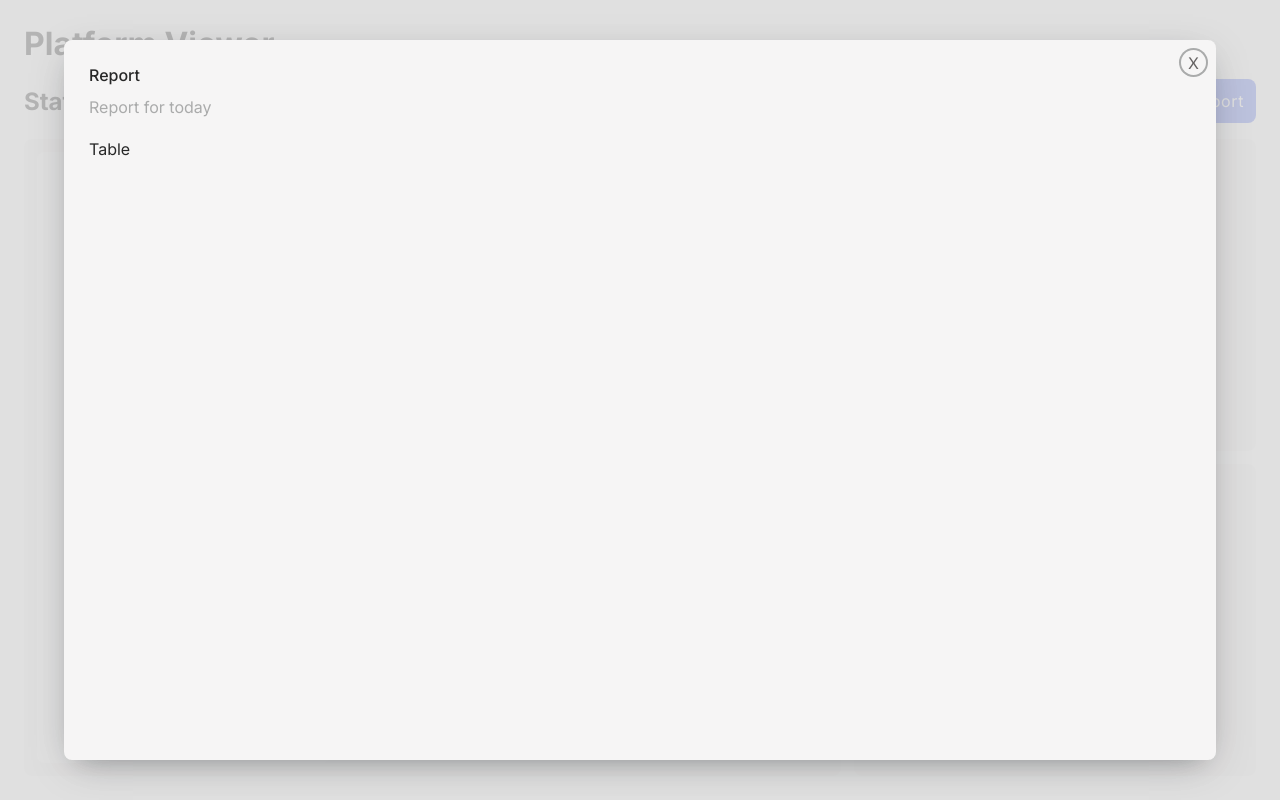
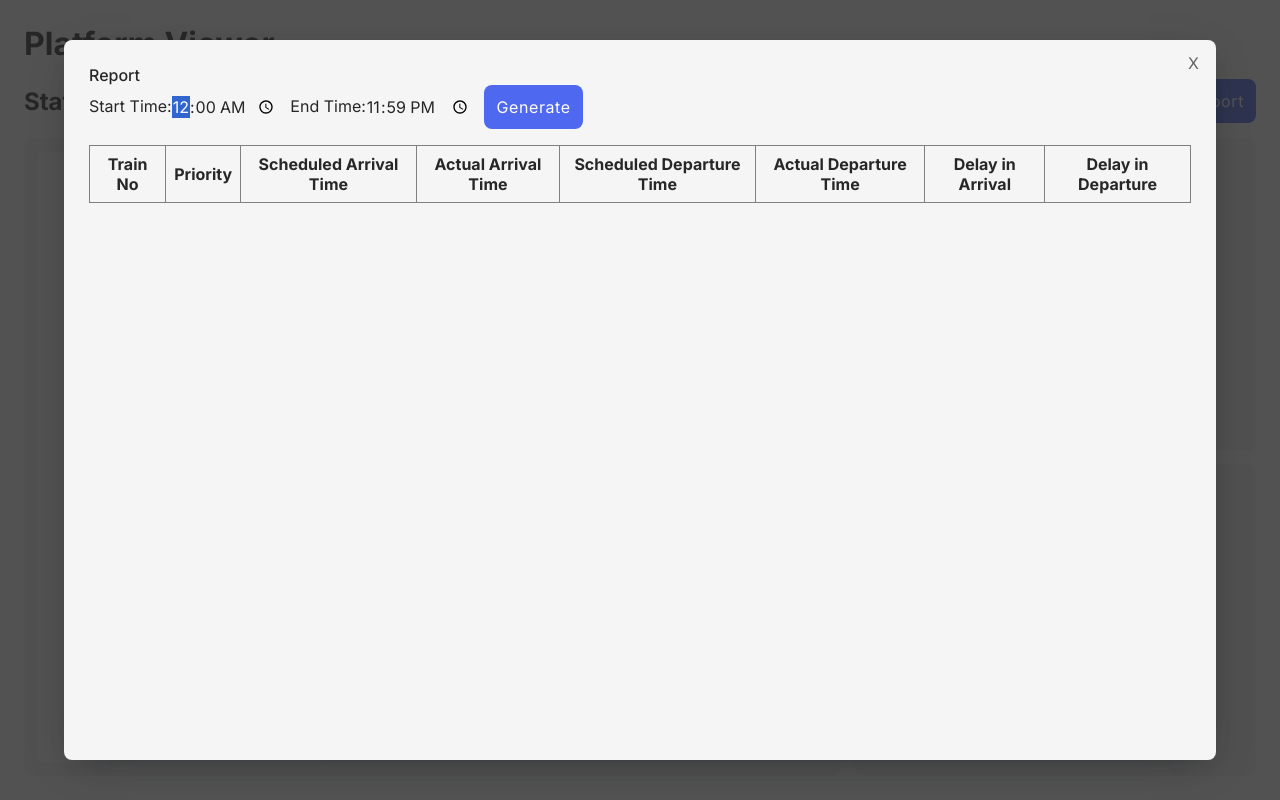
Before and after one commit to crisner/platform-scheduler, a Next.js app: page / in a window 1280 px wide. Both pictures are taken after a click on the button "Get Report". Built offline with nearby package versions, Linux system fonts and the light colour scheme.

Commit message:
Implement report generation

```diff
--- a/package.json
+++ b/package.json
@@ -10,6 +10,8 @@
   },
   "dependencies": {
     "@radix-ui/react-dialog": "^1.1.1",
+    "@tanstack/react-table": "^8.19.3",
+    "dayjs": "^1.11.12",
     "next": "14.2.5",
     "papaparse": "^5.4.1",
     "react": "^18",
--- a/src/app/globals.css
+++ b/src/app/globals.css
@@ -31,6 +31,19 @@ body {
 a {
   color: inherit;
   text-decoration: none;
+}
+
+.flex-align-center {
+  display: flex;
+  align-items: center;
+}
+
+.gap {
+  gap: 0.8rem;
+}
+
+.mb-1 {
+  margin-bottom: 1rem;
 }
 
 .btn {
--- a/src/components/GenerateReport.jsx
+++ b/src/components/GenerateReport.jsx
@@ -1,8 +1,13 @@
-import React from 'react';
-import * as Dialog from '@radix-ui/react-dialog';
-import './report.css';
+import React, { useState } from "react";
+import * as Dialog from "@radix-ui/react-dialog";
+import "./report.css";
+import TrainTable from "./TrainTable";
+import TimeRangeSelector from "./ui/TimeRangeSelector";
 
-const GenerateReport = () => (
+const GenerateReport = () => {
+  const [filter, setFilter] = useState({});
+  const [generate, setGenerate] = useState();
+  return (
     <Dialog.Root>
       <Dialog.Trigger asChild>
         <button className="btn btn-primary">Get Report</button>
@@ -11,13 +16,22 @@ const GenerateReport = () => (
         <Dialog.Overlay className="ReportOverlay" />
         <Dialog.Content className="ReportContent">
           <Dialog.Title className="ReportTitle">Report</Dialog.Title>
-        <Dialog.Description className="ReportDescription">
-          Report for today
-        </Dialog.Description>
-        <div>Table</div>
-
+          <div className="flex-align-center gap mb-1">
+            <TimeRangeSelector handleChange={setFilter} />
+            <button
+              className="btn btn-primary"
+              onClick={() => setGenerate(filter)}
+            >
+              Generate
+            </button>
+          </div>
+          <TrainTable filter={generate} />
           <Dialog.Close asChild>
-          <button className="IconButton" aria-label="Close">
+            <button
+              onClick={() => setGenerate(null)}
+              className="IconButton"
+              aria-label="Close"
+            >
               X
             </button>
           </Dialog.Close>
@@ -25,5 +39,6 @@ const GenerateReport = () => (
       </Dialog.Portal>
     </Dialog.Root>
   );
+};
 
 export default GenerateReport;
--- /dev/null
+++ b/src/components/TrainTable.jsx
@@ -0,0 +1,123 @@
+import React, { useEffect, useState } from "react";
+import {
+  useReactTable,
+  createColumnHelper,
+  getCoreRowModel,
+} from "@tanstack/react-table";
+import { flexRender } from "@tanstack/react-table";
+import dayjs from "dayjs";
+import customParseFormat from "dayjs/plugin/customParseFormat";
+import isSameOrBefore from "dayjs/plugin/isSameOrBefore";
+import isSameOrAfter from "dayjs/plugin/isSameOrAfter";
+
+const columnHelper = createColumnHelper();
+
+const TrainTable = ({ filter }) => {
+  const storedData = localStorage.getItem("trains");
+  const data = storedData ? JSON.parse(storedData) : [];
+
+  const calculateDelay = (scheduled, actual) => {
+    if (!scheduled || !actual) return 0;
+    dayjs.extend(customParseFormat);
+    const scheduledTime = dayjs(scheduled, "HH:mm");
+    const actualTime = dayjs(actual, "HH:mm");
+    return actualTime.diff(scheduledTime, "minute");
+  };
+
+  const filterByArrivalTime = (data, startTime, endTime) => {
+    dayjs.extend(customParseFormat);
+    const start = dayjs(startTime, "HH:mm");
+    const end = dayjs(endTime, "HH:mm");
+    dayjs.extend(isSameOrBefore);
+    dayjs.extend(isSameOrAfter);
+    return data.filter((train) => {
+      const arrival = dayjs(train.arrivalTime, "HH:mm");
+      return arrival.isSameOrAfter(start) && arrival.isSameOrBefore(end);
+    });
+  };
+  const [filteredData, setFilteredData] = useState([]);
+  useEffect(() => {
+    if (!filter) return;
+    const filtered = filterByArrivalTime(data, filter.start, filter.end);
+    setFilteredData(filtered);
+  }, [filter]);
+
+  const columns = [
+    columnHelper.accessor("id", {
+      header: "Train No",
+    }),
+    columnHelper.accessor("priority", {
+      header: "Priority",
+    }),
+    columnHelper.accessor("scheduledArrivalTime", {
+      header: "Scheduled Arrival Time",
+    }),
+    columnHelper.accessor("arrivalTime", {
+      header: "Actual Arrival Time",
+    }),
+    columnHelper.accessor("scheduledDepartureTime", {
+      header: "Scheduled Departure Time",
+    }),
+    columnHelper.accessor("departureTime", {
+      header: "Actual Departure Time",
+    }),
+    columnHelper.accessor(
+      (row) => {
+        return calculateDelay(row.scheduledArrivalTime, row.arrivalTime);
+      },
+      {
+        header: "Delay in Arrival",
+      }
+    ),
+    columnHelper.accessor(
+      (row) => calculateDelay(row.scheduledDepartureTime, row.departureTime),
+      {
+        header: "Delay in Departure",
+      }
+    ),
+  ];
+
+  const table = useReactTable({
+    data: filteredData,
+    columns,
+    getCoreRowModel: getCoreRowModel(),
+  });
+
+  return (
+    <table style={{ borderCollapse: "collapse" }}>
+      <thead>
+        {table.getHeaderGroups().map((headerGroup) => (
+          <tr key={headerGroup.id} style={{ borderBottom: "1px solid gray" }}>
+            {headerGroup.headers.map((header) => (
+              <th
+                key={header.id}
+                style={{ border: "1px solid gray", padding: "8px" }}
+              >
+                {header.column.columnDef.header}
+              </th>
+            ))}
+          </tr>
+        ))}
+      </thead>
+      <tbody>
+        {table
+          .getRowModel()
+          .rows.filter((row) => row.original.id)
+          .map((row) => (
+            <tr key={row.id} style={{ borderBottom: "1px solid gray" }}>
+              {row.getVisibleCells().map((cell) => (
+                <td
+                  key={cell.id}
+                  style={{ border: "1px solid gray", padding: "8px" }}
+                >
+                  {flexRender(cell.column.columnDef.cell, cell.getContext())}
+                </td>
+              ))}
+            </tr>
+          ))}
+      </tbody>
+    </table>
+  );
+};
+
+export default TrainTable;
--- a/src/components/report.css
+++ b/src/components/report.css
@@ -7,7 +7,7 @@ input {
 }
 
 .ReportOverlay {
-  background-color: var(--neutral-light);
+  background-color: var(--text);
   opacity: 0.8;
   position: fixed;
   inset: 0;
--- /dev/null
+++ b/src/components/ui/TimeRangeSelector.jsx
@@ -0,0 +1,48 @@
+import React, { useEffect, useState } from "react";
+import styles from "./TimeRangeSelector.module.css";
+
+const TimeRangeSelector = ({ handleChange }) => {
+  const [startTime, setStartTime] = useState("00:00");
+  const [endTime, setEndTime] = useState("23:59");
+
+  const handleStartTimeChange = (e) => {
+    setStartTime(e.target.value);
+  };
+
+  const handleEndTimeChange = (e) => {
+    setEndTime(e.target.value);
+  };
+
+  useEffect(() => {
+    handleChange({ start: startTime, end: endTime });
+  }, [startTime]);
+
+  useEffect(() => {
+    handleChange({ start: startTime, end: endTime });
+  }, [endTime]);
+
+  return (
+    <div className={styles.timeRangeContainer}>
+      <div className={styles.startContainer}>
+        <label>Start Time:</label>
+        <input
+          type="time"
+          value={startTime}
+          onChange={handleStartTimeChange}
+          step="300" // 5 minute increments
+        />
+      </div>
+      <div className={styles.endContainer}>
+        <label>End Time:</label>
+        <input
+          type="time"
+          value={endTime}
+          onChange={handleEndTimeChange}
+          step="300" // 5 minute increments
+        />
+      </div>
+    </div>
+  );
+};
+
+export default TimeRangeSelector;
--- /dev/null
+++ b/src/components/ui/TimeRangeSelector.module.css
@@ -0,0 +1,8 @@
+.timeRangeContainer {
+    display: flex;
+    gap: 0.8rem;
+}
+
+.startContainer, .endContainer {
+    display: flex;
+}
```
Also changed, not shown: 1 other file (tests, documents, lock files or other folders). Lines whose indentation alone changed are shown as unchanged.
